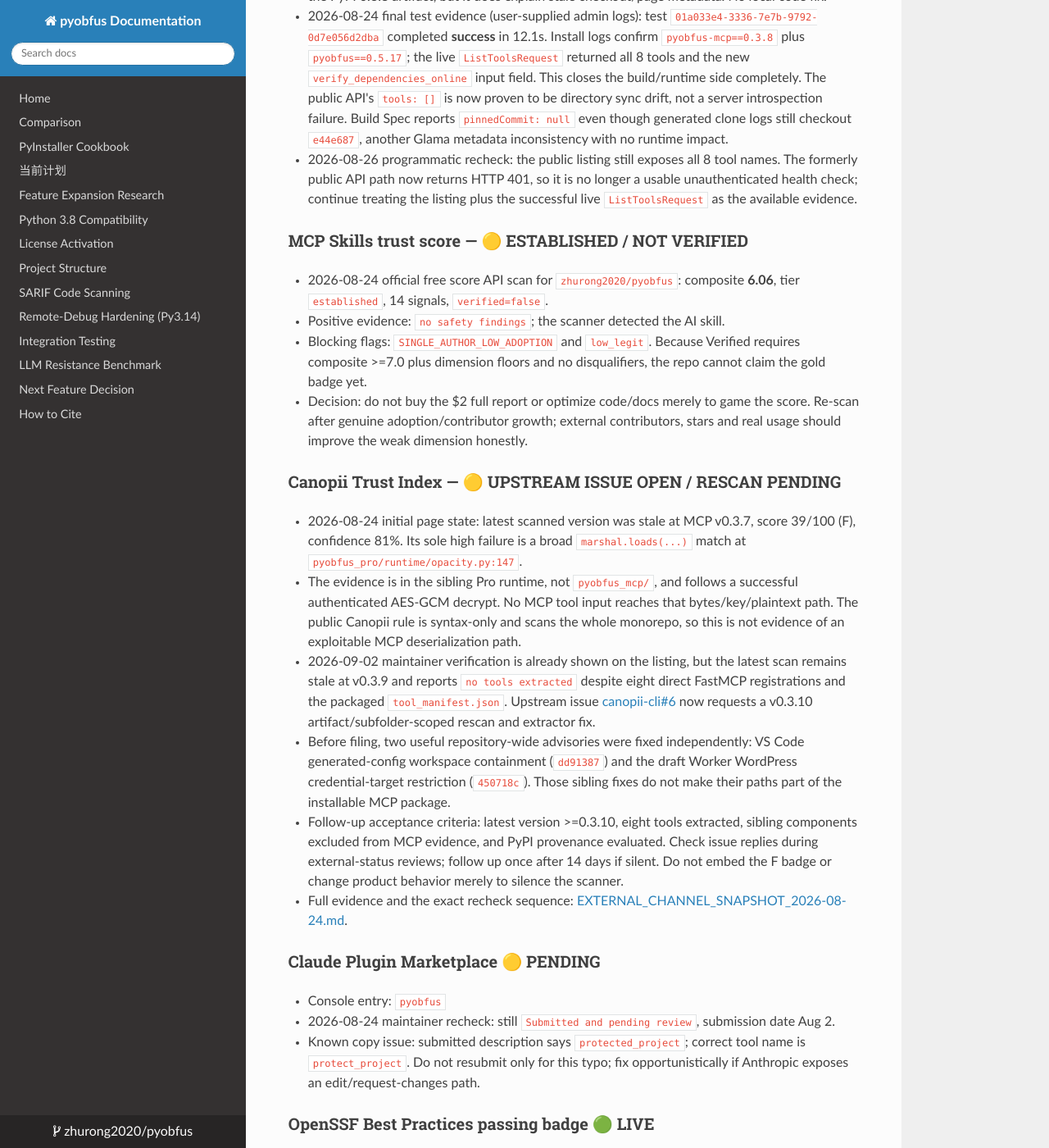
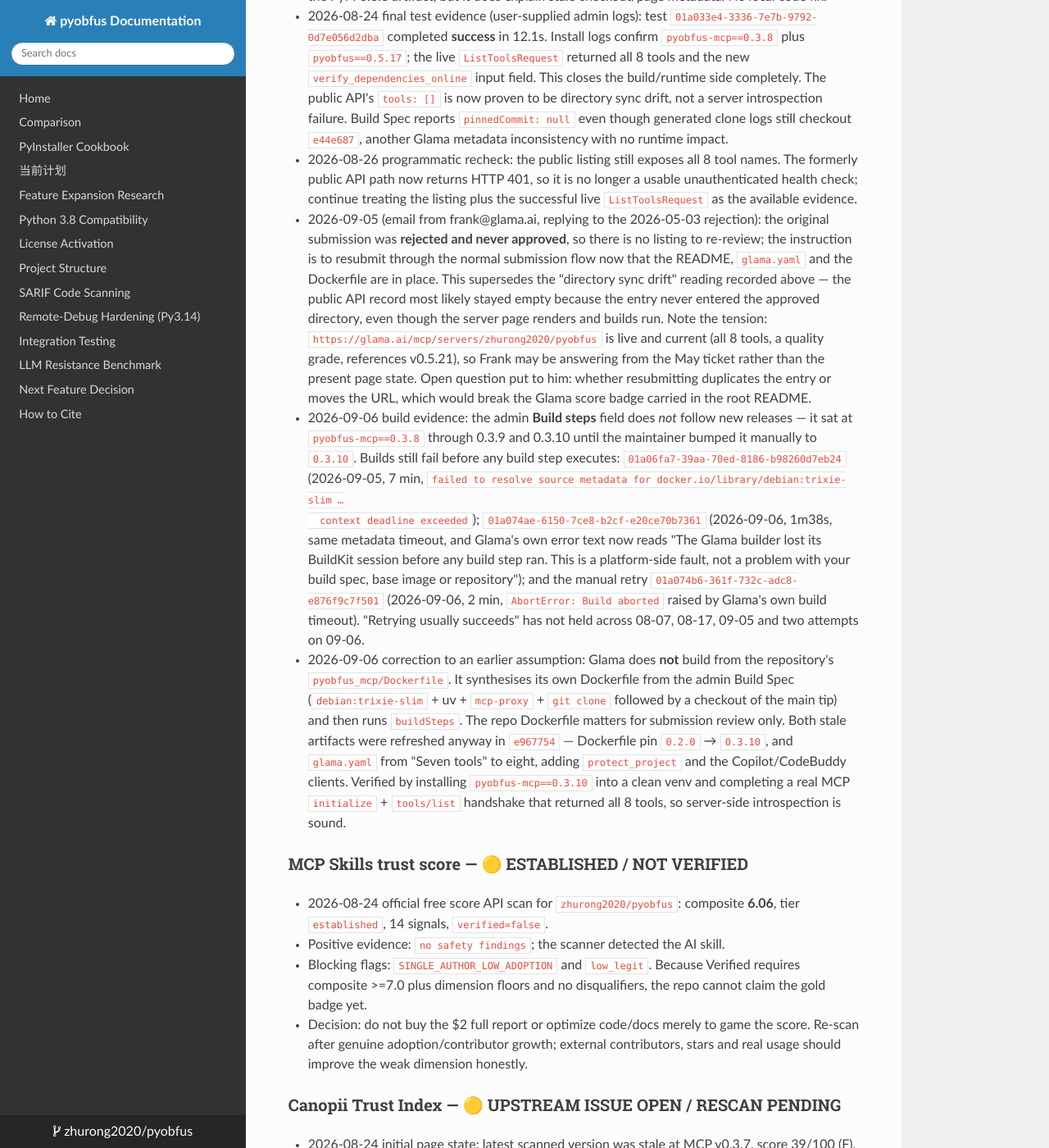
Before and after one commit to zhurong2020/pyobfus, an MkDocs documentation site: the page built from docs/DISTRIBUTION_CHANNELS.md, in a window 1280 px wide and 1400 px high, scrolled down 5156 px. Shown: the whole window at 82% size. Built offline with MkDocs 1.6.1, drawn with Linux system fonts in a browser that asks for light colours; nearby versions of some CDN libraries.

Commit message:
docs: correct falsified Glama listing conclusions
Frank Fiegel confirmed on 2026-09-05 that the 2026-05-03 submission was
rejected and never approved, so three recorded conclusions were wrong:

- "public API tools: [] is Glama directory sync drift" — the record most
  likely never entered the approved directory at all. That endpoint now
  requires an API key, so it is no longer a usable health check either.
- "admin Build steps auto-updated to 0.3.8" — it does not track releases;
  it sat at 0.3.8 across 0.3.9 and 0.3.10 until bumped by hand.
- Glama builds do not read pyobfus_mcp/Dockerfile; they synthesise one
  from the admin Build Spec. That file matters for review only.

Also records the three consecutive build failures (09-05 01a06fa7,
09-06 01a074ae, 09-06 retry 01a074b6), all of which died before any build
step ran, with Glama's own error text now naming it a platform-side fault.

Co-Authored-By: Claude Opus 5 <noreply@anthropic.com>

```diff
--- a/docs/DISTRIBUTION_CHANNELS.md
+++ b/docs/DISTRIBUTION_CHANNELS.md
@@ -168,6 +168,41 @@ Note: `@jess` is Jess Lee, dev.to co-founder — useful to keep; `@code42cate` (
   names. The formerly public API path now returns HTTP 401, so it is no longer a
   usable unauthenticated health check; continue treating the listing plus the
   successful live `ListToolsRequest` as the available evidence.
+- 2026-09-05 (email from frank@glama.ai, replying to the 2026-05-03 rejection):
+  the original submission was **rejected and never approved**, so there is no
+  listing to re-review; the instruction is to resubmit through the normal
+  submission flow now that the README, `glama.yaml` and the Dockerfile are in
+  place. This supersedes the "directory sync drift" reading recorded above — the
+  public API record most likely stayed empty because the entry never entered the
+  approved directory, even though the server page renders and builds run. Note
+  the tension: `https://glama.ai/mcp/servers/zhurong2020/pyobfus` is live and
+  current (all 8 tools, a quality grade, references v0.5.21), so Frank may be
+  answering from the May ticket rather than the present page state. Open question
+  put to him: whether resubmitting duplicates the entry or moves the URL, which
+  would break the Glama score badge carried in the root README.
+- 2026-09-06 build evidence: the admin **Build steps** field does *not* follow new
+  releases — it sat at `pyobfus-mcp==0.3.8` through 0.3.9 and 0.3.10 until the
+  maintainer bumped it manually to `0.3.10`. Builds still fail before any build
+  step executes: `01a06fa7-39aa-70ed-8186-b98260d7eb24` (2026-09-05, 7 min,
+  `failed to resolve source metadata for docker.io/library/debian:trixie-slim …
+  context deadline exceeded`); `01a074ae-6150-7ce8-b2cf-e20ce70b7361` (2026-09-06,
+  1m38s, same metadata timeout, and Glama's own error text now reads "The Glama
+  builder lost its BuildKit session before any build step ran. This is a
+  platform-side fault, not a problem with your build spec, base image or
+  repository"); and the manual retry `01a074b6-361f-732c-adc8-e876f9c7f501`
+  (2026-09-06, 2 min, `AbortError: Build aborted` raised by Glama's own build
+  timeout). "Retrying usually succeeds" has not held across 08-07, 08-17, 09-05
+  and two attempts on 09-06.
+- 2026-09-06 correction to an earlier assumption: Glama does **not** build from
+  the repository's `pyobfus_mcp/Dockerfile`. It synthesises its own Dockerfile
+  from the admin Build Spec (`debian:trixie-slim` + uv + `mcp-proxy` + `git clone`
+  followed by a checkout of the main tip) and then runs `buildSteps`. The repo
+  Dockerfile matters for submission review only. Both stale artifacts were
+  refreshed anyway in `e967754` — Dockerfile pin `0.2.0` → `0.3.10`, and
+  `glama.yaml` from "Seven tools" to eight, adding `protect_project` and the
+  Copilot/CodeBuddy clients. Verified by installing `pyobfus-mcp==0.3.10` into a
+  clean venv and completing a real MCP `initialize` + `tools/list` handshake that
+  returned all 8 tools, so server-side introspection is sound.
 
 ### MCP Skills trust score — 🟡 ESTABLISHED / NOT VERIFIED
 - 2026-08-24 official free score API scan for `zhurong2020/pyobfus`: composite
```
Also changed, not shown: CLAUDE.md (+1 -1 lines), docs/CURRENT_PLAN_ZH.md (+21 -0 lines).
